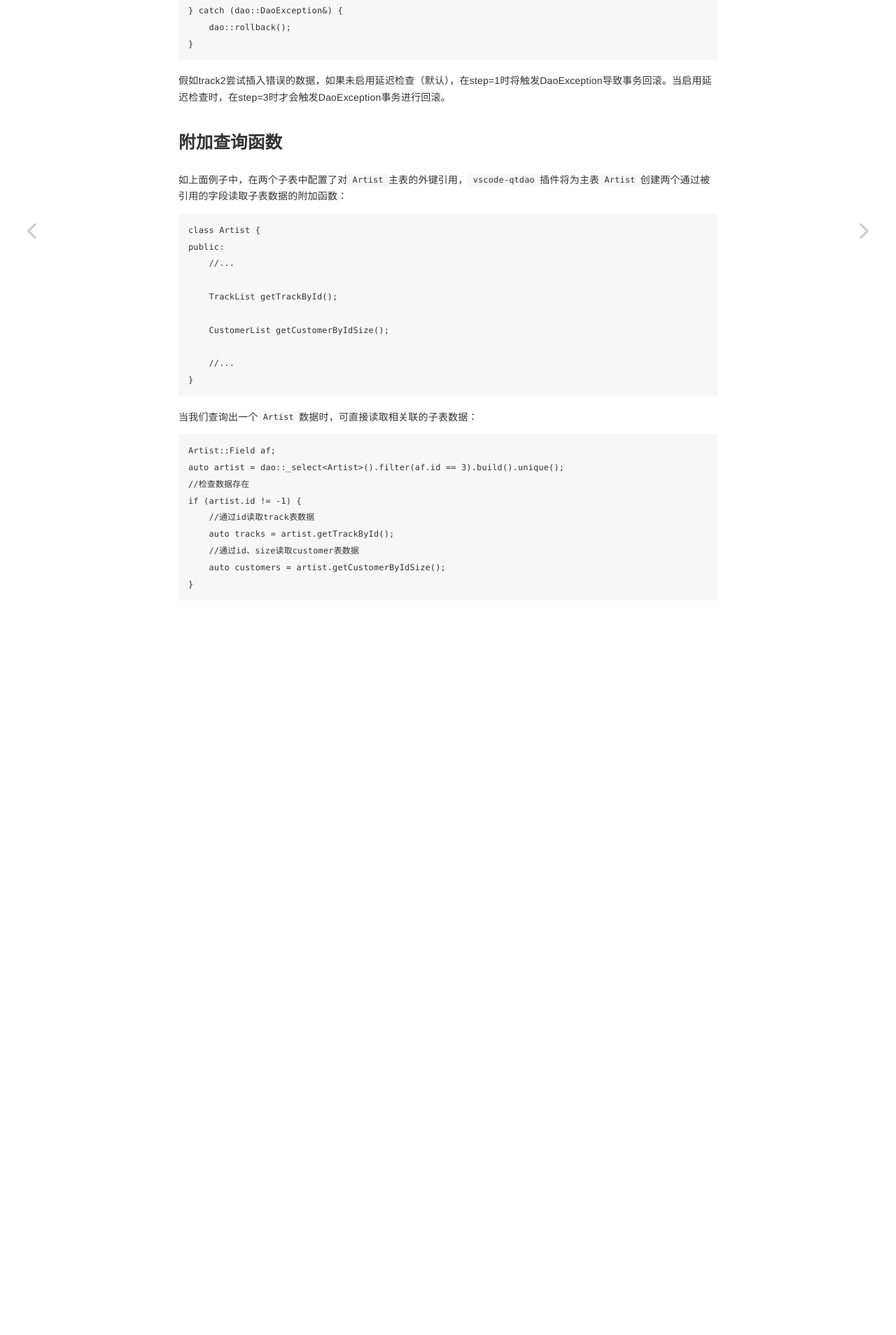
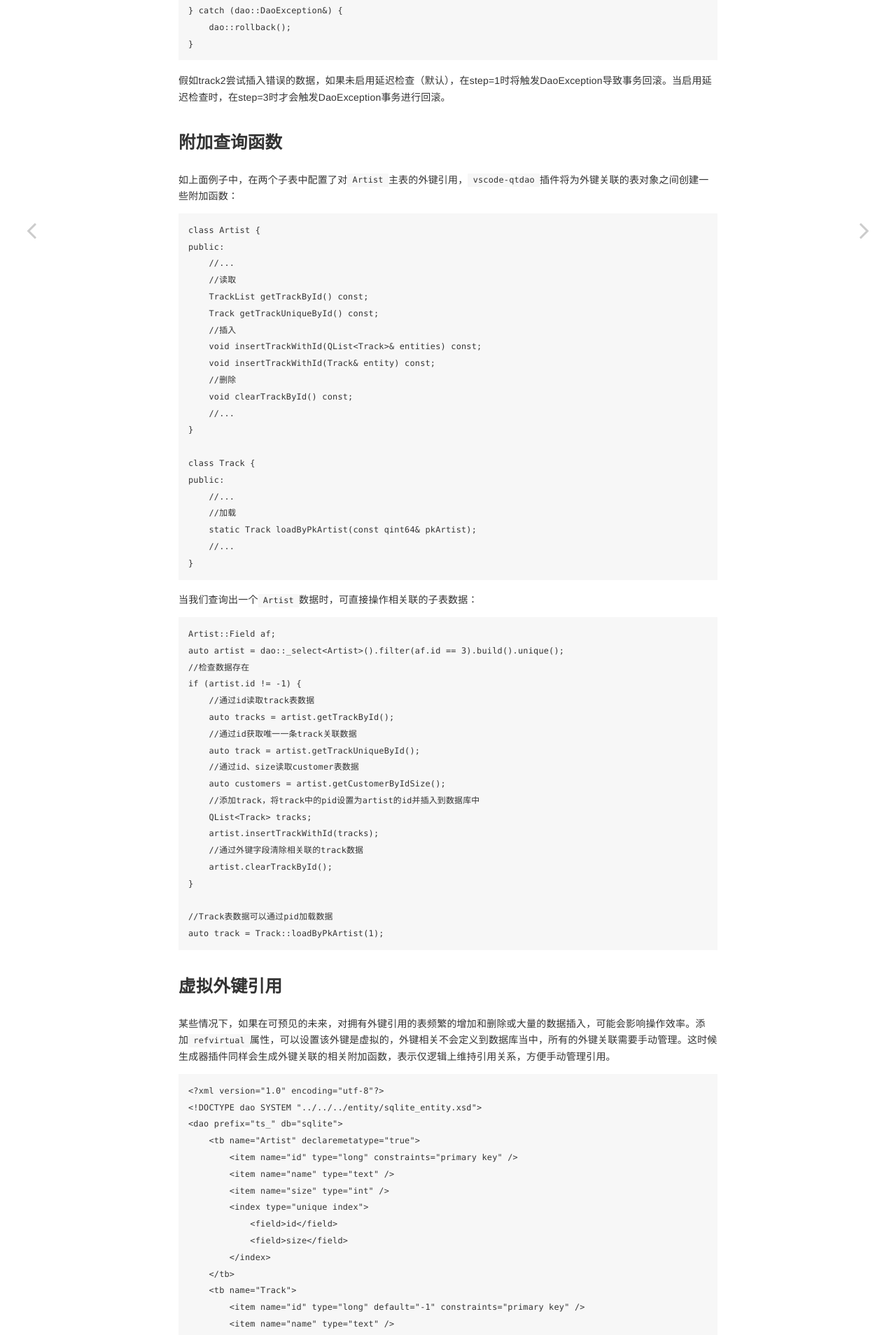
Before and after one commit to daonvshu/QtDao, a Jekyll site: the page built from _pages/functions/07_foreignkey.md, in a window 1280 px wide. Shown: the part 1688-3596 px from the top of the page at 70% size. Built offline with Jekyll 4.4.1, drawn with Linux system fonts in a browser that asks for light colours; nearby versions of some CDN libraries; some of the changed text lies outside the part shown.

Commit message:
update foreign key description

````diff
--- a/_pages/functions/07_foreignkey.md
+++ b/_pages/functions/07_foreignkey.md
@@ -80,21 +80,32 @@ try {
 附加查询函数
 -------------
 
-如上面例子中，在两个子表中配置了对`Artist`主表的外键引用，`vscode-qtdao`插件将为主表`Artist`创建两个通过被引用的字段读取子表数据的附加函数：
+如上面例子中，在两个子表中配置了对`Artist`主表的外键引用，`vscode-qtdao`插件将为外键关联的表对象之间创建一些附加函数：
 ```cpp
 class Artist {
 public:
     //...
+    //读取
+    TrackList getTrackById() const;
+    Track getTrackUniqueById() const;
+    //插入
+    void insertTrackWithId(QList<Track>& entities) const;
+    void insertTrackWithId(Track& entity) const;
+    //删除
+    void clearTrackById() const;
+    //...
+}
 
-    TrackList getTrackById();
-
-    CustomerList getCustomerByIdSize();
-
+class Track {
+public:
+    //...
+    //加载
+    static Track loadByPkArtist(const qint64& pkArtist);
     //...
 }
 ```
 
-当我们查询出一个`Artist`数据时，可直接读取相关联的子表数据：
+当我们查询出一个`Artist`数据时，可直接操作相关联的子表数据：
 
 ```cpp
 Artist::Field af;
@@ -103,7 +114,53 @@ auto artist = dao::_select<Artist>().filter(af.id == 3).build().unique();
 if (artist.id != -1) {
     //通过id读取track表数据
     auto tracks = artist.getTrackById();
+    //通过id获取唯一一条track关联数据
+    auto track = artist.getTrackUniqueById();
     //通过id、size读取customer表数据
     auto customers = artist.getCustomerByIdSize();
+    //添加track，将track中的pid设置为artist的id并插入到数据库中
+    QList<Track> tracks;
+    artist.insertTrackWithId(tracks);
+    //通过外键字段清除相关联的track数据
+    artist.clearTrackById();
 }
+
+//Track表数据可以通过pid加载数据
+auto track = Track::loadByPkArtist(1);
 ```
+
+虚拟外键引用
+-------------
+
+某些情况下，如果在可预见的未来，对拥有外键引用的表频繁的增加和删除或大量的数据插入，可能会影响操作效率。添加`refvirtual`属性，可以设置该外键是虚拟的，外键相关不会定义到数据库当中，所有的外键关联需要手动管理。这时候生成器插件同样会生成外键关联的相关附加函数，表示仅逻辑上维持引用关系，方便手动管理引用。
+
+```xml
+<?xml version="1.0" encoding="utf-8"?>
+<!DOCTYPE dao SYSTEM "../../../entity/sqlite_entity.xsd">
+<dao prefix="ts_" db="sqlite">
+    <tb name="Artist" declaremetatype="true">
+        <item name="id" type="long" constraints="primary key" />
+        <item name="name" type="text" />
+        <item name="size" type="int" />
+        <index type="unique index">
+            <field>id</field>
+            <field>size</field>
+        </index>
+    </tb>
+    <tb name="Track">
+        <item name="id" type="long" default="-1" constraints="primary key" />
+        <item name="name" type="text" />
+        <item name="pkArtist" type="long" reftb="Artist" refitem="id" refvirtual="true" />
+    </tb>
+    <tb name="Customer">
+        <item name="id" type="long" default="-1" constraints="primary key" />
+        <item name="name" type="text" />
+        <item name="pkArtistId" type="long" />
+        <item name="pkArtistSize" type="int" />
+        <foreignkey reftb="Artist" refvirtual="true">
+            <field name="pkArtistId" refitem="id"/>
+            <field name="pkArtistSize" refitem="size"/>
+        </foreignkey>
+    </tb>
+</dao>
+```
````
Also changed, not shown: _pages/config/01_table.md (+1 -0 lines).
